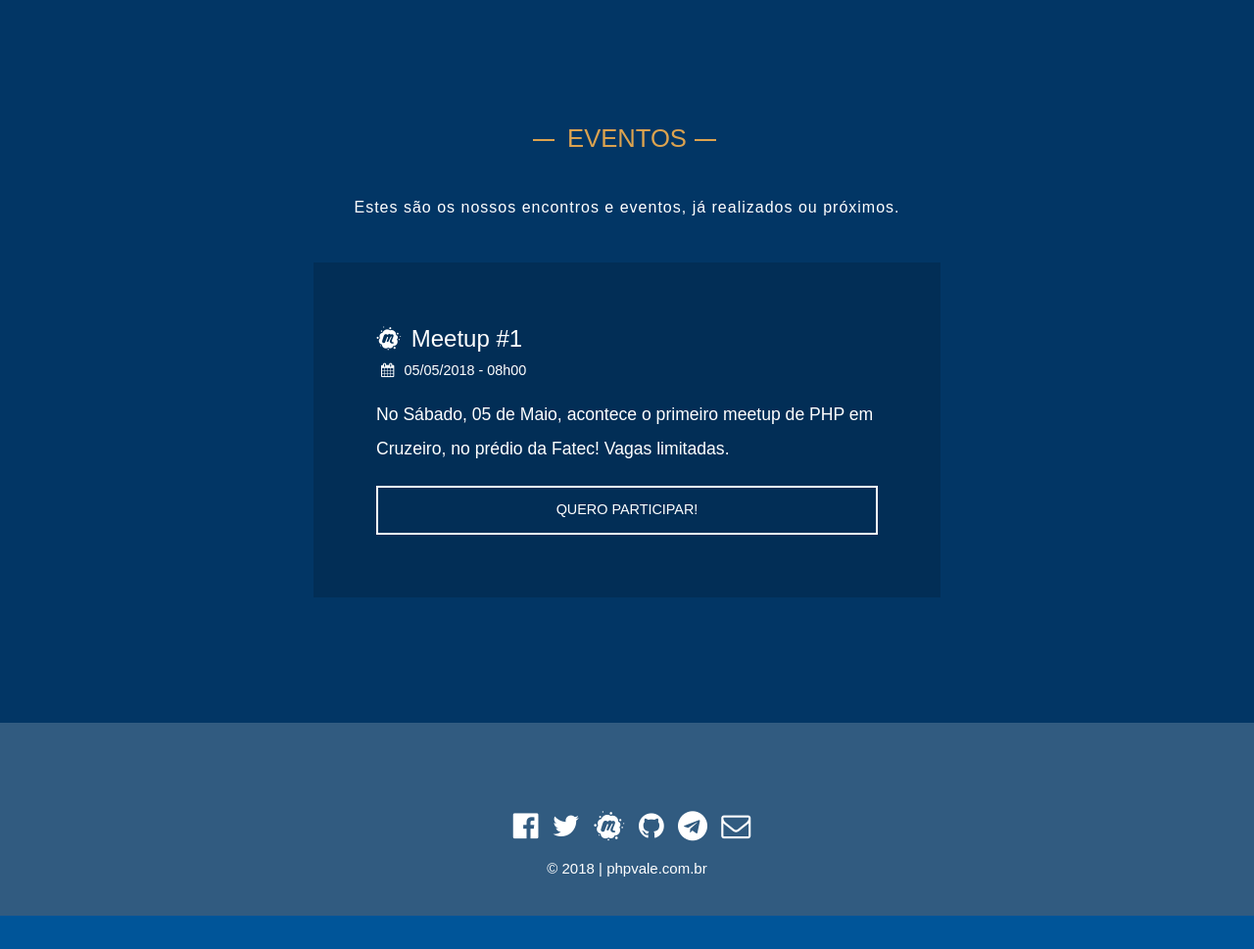
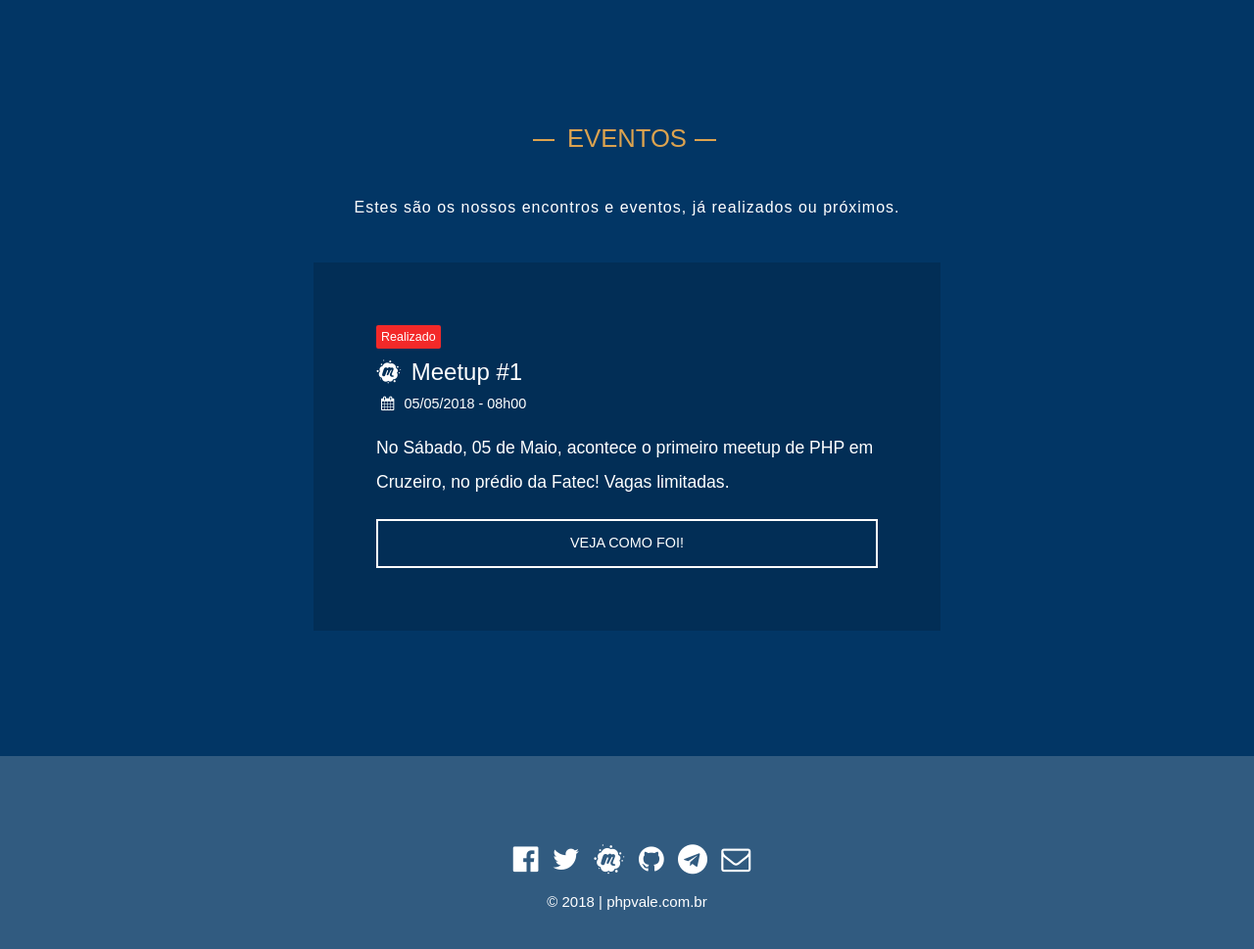
Before and after one commit to PHPVale/phpvale.com.br, a PHP site: page /eventos in a window 1280 px wide. Shown: the part 801-1770 px from the top of the page at 98% size. Before the commit the page ends 1736 px from the top, so only its background shows below. Run offline with PHP 8.4, Linux system fonts and the light colour scheme.

Commit message:
added tag realized on meetup #1

```diff
--- a/assets/src/scss/style.scss
+++ b/assets/src/scss/style.scss
@@ -57,6 +57,17 @@ p.section-description {
 	&:before {
 		left: -35px;
 		right: 0;
+	}
+}
+
+.tag {
+  border-radius: 2px;
+  display: inline-block;
+  margin-bottom: 10px;
+	padding: 5px;
+
+	&.realized {
+		background-color: #f32929;
 	}
 }
 
--- a/eventos/index.html
+++ b/eventos/index.html
@@ -124,6 +124,7 @@
 
 		  <ul>
 		    <li class="card-event">
+		    	<small class="tag realized">Realizado</small>
 			  	<h3><i class="fa fa-meetup"></i>Meetup #1</h3>
 			  	<h4><i class="fa fa-calendar"></i>05/05/2018 - 08h00</h4>
 
@@ -132,7 +133,7 @@
 			  	</p>
 
 			  	<p>
-						<a href="https://www.meetup.com/pt-BR/PHPVale/events/249459093/" target="_blank" class="btn">Quero participar!</a>
+						<a href="https://www.meetup.com/pt-BR/PHPVale/events/249459093/" target="_blank" class="btn">Veja como foi!</a>
 			  	</p>
 				</li>
 		  </ul>
--- a/index.html
+++ b/index.html
@@ -130,16 +130,14 @@
 
 		  <ul>
 		  	<!-- BLOCO A SER DESCOMENTADO SE NÃO POSSUIR NOVOS EVENTOS -->
-		  	<!--
 		  	<li class="card-event">
 			  	<p class="text-center">
 						Ainda não temos uma data para nosso próximo evento :(
 			  	</p>
 				</li>
-				-->
 				<!-- BLOCO A SER DESCOMENTADO SE NÃO POSSUIR NOVOS EVENTOS -->
 
-		    <li class="card-event">
+		    <!-- <li class="card-event">
 			  	<h3><i class="fa fa-meetup"></i>Meetup #1</h3>
 			  	<h4><i class="fa fa-calendar"></i>05/05/2018 - 08h00</h4>
 
@@ -150,7 +148,7 @@
 			  	<p>
 						<a href="https://www.meetup.com/pt-BR/PHPVale/events/249459093/" target="_blank" class="btn">Quero participar!</a>
 			  	</p>
-				</li>
+				</li> -->
 		  </ul>
 
 		  <p>
```
Also changed, not shown: assets/dist/css/style.min.css.
